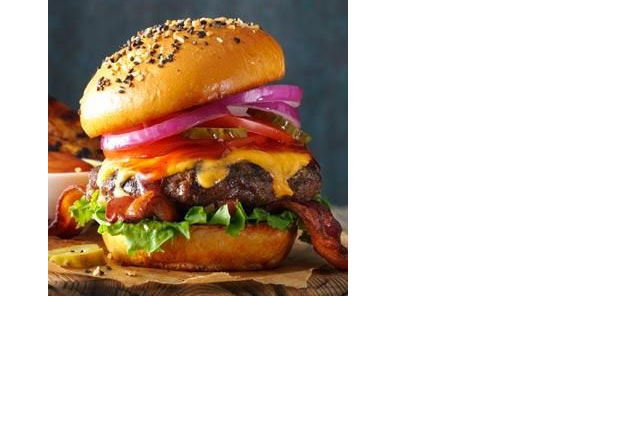
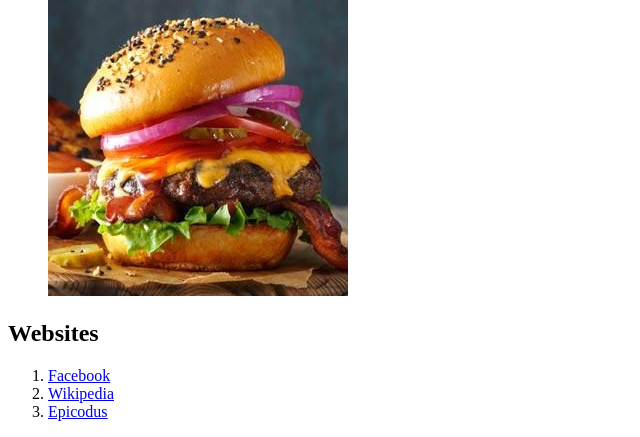
Before and after one commit to bryanlin39/my-first-webpage, a plain HTML site: page favorite-things.html in a window 1280 px wide. Shown: the part 958-1395 px from the top of the page, without its empty margins (0-640 px from the left). Before the commit the page ends 1274 px from the top, so only its background shows below. Drawn offline with Linux system fonts and the light colour scheme.

Commit message:
add links to our favorite websites

```diff
--- a/favorite-things.html
+++ b/favorite-things.html
@@ -18,5 +18,10 @@
       <li>Sushi<br><img src="img/sushi.jpeg" alt="picture of sushi"></li>
       <li>Burgers<br><img src="img/burger.jpeg" alt="picture of a burger"></li>
     </ul>
+    <h2>Websites</h2>
+    <ol>
+      <li><a href="http://www.facebook.com">Facebook</a></li>
+      <li><a href="http://www.wikipedia.com">Wikipedia</a></li>
+      <li><a href="http://www.epicodus.com">Epicodus</a></li>
   </body>
 </html>
```
